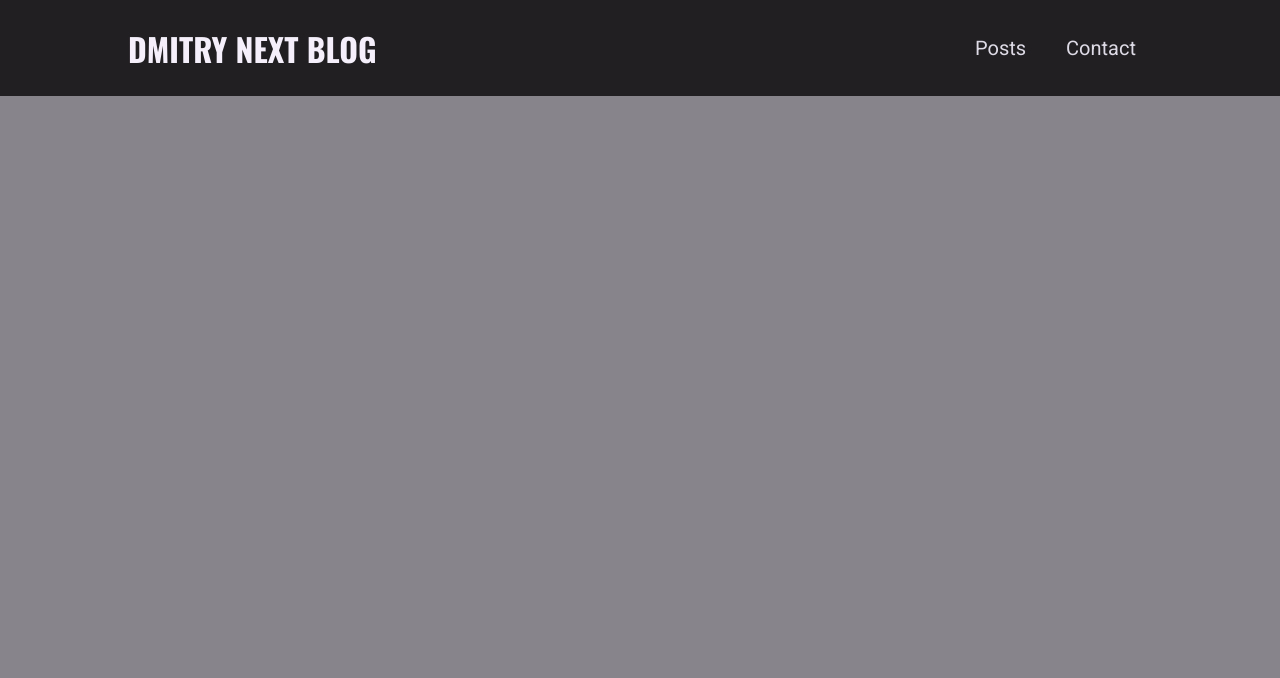
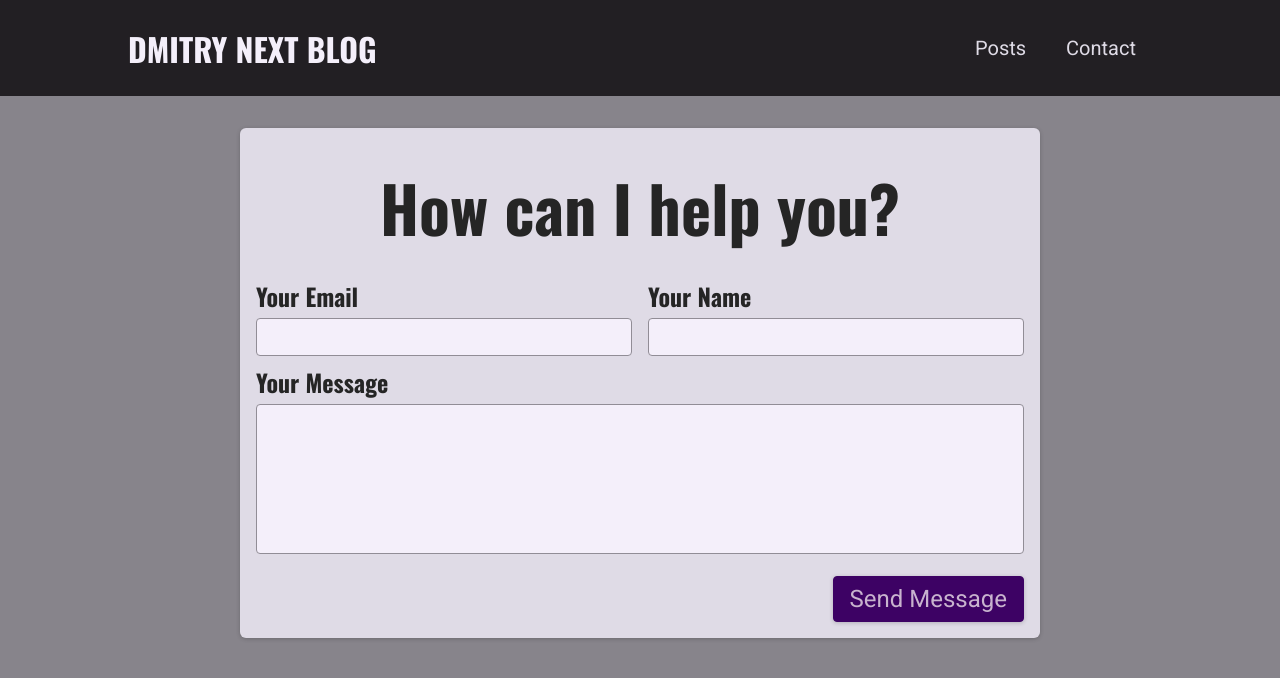
Before and after one commit to DmitryMoskalenko12/mini-blog-next, a Next.js app: page /contact in a window 1280 px wide. Shown: the top 678 px of the page. Built offline with nearby package versions, Linux system fonts and the light colour scheme.

Commit message:
add contact form

```diff
--- /dev/null
+++ b/components/contact/contact-form.js
@@ -0,0 +1,32 @@
+import classes from './contact-form.module.css';
+
+const ContactForm = () => {
+  return (
+    <section className={classes.contact}>
+      <h1>How can I help you?</h1>
+
+      <form className={classes.form}>
+        <div className={classes.controls}>
+          <div className={classes.control}>
+            <label htmlFor="email">Your Email</label>
+            <input type="email" id='email' required/>
+          </div>
+          <div className={classes.control}>
+            <label htmlFor="name">Your Name</label>
+            <input type="text" id='name' required/>
+          </div>
+        </div>
+        <div className={classes.control}>
+          <label htmlFor="message">Your Message</label>
+          <textarea id="message" rows="5"></textarea>
+        </div>
+
+        <div className={classes.actions}>
+           <button>Send Message</button>
+        </div>
+      </form>
+    </section>
+  )
+}
+
+export default ContactForm;
--- /dev/null
+++ b/components/contact/contact-form.module.css
@@ -0,0 +1,73 @@
+.contact {
+  margin: var(--size-8) auto;
+  border-radius: 6px;
+  background-color: var(--color-grey-100);
+  width: 90%;
+  max-width: 50rem;
+  padding: var(--size-4);
+  box-shadow: 0 1px 4px rgba(0, 0, 0, 0.2);
+  font-size: var(--size-6);
+}
+
+.contact h1 {
+  font-size: var(--size-8);
+  margin: var(--size-4) 0;
+  text-align: left;
+}
+
+.form label {
+  display: block;
+  font-family: 'Oswald', sans-serif;
+  font-weight: bold;
+  margin: var(--size-2) 0 var(--size-1) 0;
+}
+
+.form input,
+.form textarea {
+  font: inherit;
+  padding: var(--size-1);
+  border-radius: 4px;
+  width: 100%;
+  border: 1px solid var(--color-grey-400);
+  background-color: var(--color-grey-50);
+  resize: none;
+}
+
+.controls {
+  display: flex;
+  column-gap: 1rem;
+  flex-wrap: wrap;
+}
+
+.control {
+  flex: 1;
+  min-width: 10rem;
+}
+
+.actions {
+  margin-top: var(--size-4);
+  text-align: right;
+}
+
+.form button {
+  font: inherit;
+  cursor: pointer;
+  background-color: var(--color-primary-700);
+  border: 1px solid var(--color-primary-700);
+  padding: var(--size-2) var(--size-4);
+  border-radius: 4px;
+  color: var(--color-primary-50);
+  box-shadow: 0 1px 4px rgba(0, 0, 0, 0.2);
+}
+
+.form button:hover {
+  background-color: var(--color-primary-500);
+  border-color: var(--color-primary-500);
+}
+
+@media (min-width: 768px) {
+  .contact h1 {
+    font-size: var(--size-16);
+    text-align: center;
+  }
+}
--- a/package.json
+++ b/package.json
@@ -13,6 +13,7 @@
     "next": "13.4.12",
     "react": "18.2.0",
     "react-dom": "18.2.0",
-    "react-markdown": "^8.0.7"
+    "react-markdown": "^8.0.7",
+    "react-syntax-highlighter": "^15.5.0"
   }
 }
--- a/pages/contact.js
+++ b/pages/contact.js
@@ -1,6 +1,9 @@
+import ContactForm from "@/components/contact/contact-form";
+
 function ContactPage() {
   return (
     <>
+      <ContactForm/>
     </>
   )
 }
```
Also changed, not shown: components/posts/post-detail/post-content.js (+7 -0 lines), posts/mastering-javascript.md (added, +23 -0 lines), public/images/posts/mastering-javascript/mastering-js-thumb.png (added), 1 other file (tests, documents, lock files or other folders).
